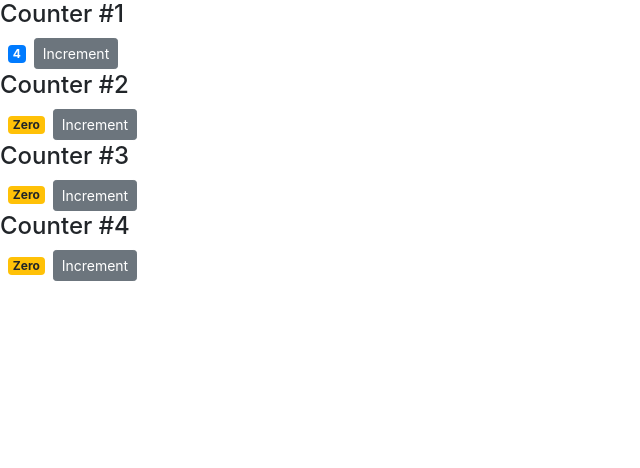
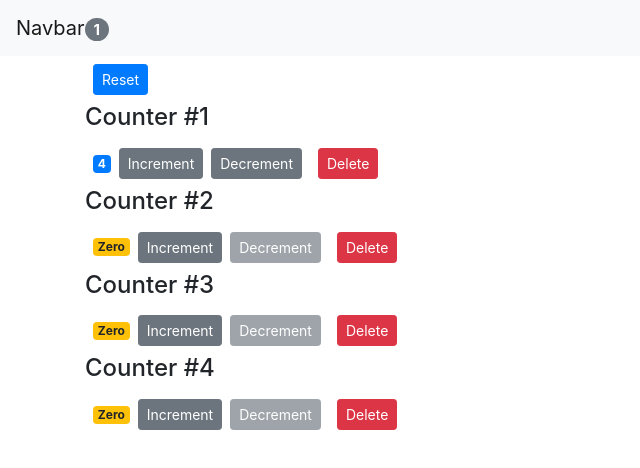
Before and after one commit to salvifaravi111/first-react-app-demo, a React (Create React App) app: page / in a window 1280 px wide. Shown: the top 468 px of the page, without its empty margins (0-640 px from the left). Built offline with nearby package versions, Linux system fonts and the light colour scheme.

Commit message:
final commit includes multiple components running synchronously from one parent

```diff
--- a/src/App.js
+++ b/src/App.js
@@ -1,25 +1,64 @@
-import logo from './logo.svg';
+import React, { Component } from 'react';
+import NavBar from './components/navbar';
+import Counters from './components/counters';
 import './App.css';
 
-function App() {
-  return (
-    <div className="App">
-      <header className="App-header">
-        <img src={logo} className="App-logo" alt="logo" />
-        <p>
-          Edit <code>src/App.js</code> and save to reload.
-        </p>
-        <a
-          className="App-link"
-          href="https://reactjs.org"
-          target="_blank"
-          rel="noopener noreferrer"
-        >
-          Learn React
-        </a>
-      </header>
-    </div>
-  );
+class App extends Component {
+  constructor(props) {
+    super(props);
+  }
+
+  state = {
+    counters: [
+        {id: 1, value: 4},
+        {id: 2, value: 0},
+        {id: 3, value: 0},
+        {id: 4, value: 0}
+    ]
+  };
+
+  handleIncrement = counter => {
+    //console.log(counter);
+    const counters = [...this.state.counters];
+    const index = counters.indexOf(counter);
+    counters[index] = {...counter};
+    counters[index].value++;
+    this.setState({counters});
+  };
+
+  handleDecrement = counter => {
+    //console.log(counter);
+    const counters = [...this.state.counters];
+    const index = counters.indexOf(counter);
+    counters[index] = {...counter};
+    counters[index].value--;
+    this.setState({counters});
+  };
+
+  handleDelete = (counterId) => {
+      //console.log("gg", counterId);
+      const counters = this.state.counters.filter(c => c.id !== counterId);
+      this.setState({counters});
+  };
+
+  handleReset = () => {
+      const counters = this.state.counters.map(c => {
+          c.value = 0;
+          return c;
+      });
+      this.setState({counters});
+  };
+
+  render() {
+    return (
+      <React.Fragment>
+        <NavBar totalCounters={this.state.counters.filter(c => c.value > 0).length} />
+        <main className="container">
+          <Counters counters={this.state.counters} onReset={this.handleReset} onIncrement={this.handleIncrement} onDecrement={this.handleDecrement} onDelete={this.handleDelete} />
+        </main>
+      </React.Fragment>
+    );
+  }
 }
 
 export default App;
--- a/src/components/counter.jsx
+++ b/src/components/counter.jsx
@@ -3,10 +3,10 @@
 class Counter extends Component {
     /*state is a speical property in react component which
     is like an object that includes any data that the component needs*/
-    state = {
-        value: this.props.value
+    /*state = {
+        value: this.props.counter.value
         //tags: ["tag1", "tag2", "tag3"]
-    };
+    };*/
 
     /*constructor() {
         super();
@@ -34,31 +34,38 @@
     };*/
 
     //without using constructor for binding "this" to following function we can use arrow function on the method
-    handleIncrement = (product) => {
-        console.log(product);
+    /*handleIncrement = (product) => {
+        //console.log("xx", product);
         //console.log("Increment clicked");
         this.setState({value: this.state.value + 1});
-    };
+    };*/
 
     render() {
         return (
             <div>
                 {this.props.children}
                 <span className={this.getBadgeClasses()}>{this.formatCount()}</span>
-                <button onClick={ (product) => this.handleIncrement(product) } className="btn btn-secondary btn-sm">Increment</button>
+                <button onClick={ () => this.props.onIncrement(this.props.counter) } className="btn btn-secondary btn-sm">Increment</button>
+                <button disabled={this.disableValue()} onClick={ () => this.props.onDecrement(this.props.counter) } className="btn btn-secondary btn-sm m-2">Decrement</button>
+                <button onClick={ () => this.props.onDelete(this.props.counter.id) } className="btn btn-danger btn-sm m-2">Delete</button>
             </div>
         );
     }
 
     getBadgeClasses() {
         let classes = "badge m-2 badge-";
-        classes += this.state.value === 0 ? "warning" : "primary";
+        classes += this.props.counter.value === 0 ? "warning" : "primary";
         return classes;
     }
 
     formatCount() {
-        const { value: value } = this.state; //this is called object destructuring
+        const { value: value } = this.props.counter; //this is called object destructuring
         return value === 0 ? 'Zero' : value;
+    }
+
+    disableValue() {
+        const { value: value } = this.props.counter; //this is called object destructuring
+        return value === 0 ? true : false;
     }
 }
 
--- a/src/components/counters.jsx
+++ b/src/components/counters.jsx
@@ -4,20 +4,15 @@
 class Counters extends Component {
     constructor(props) {
         super(props);
-        this.state = {
-            counters: [
-                {id: 1, value: 4},
-                {id: 2, value: 0},
-                {id: 3, value: 0},
-                {id: 4, value: 0}
-            ]
-        };
+        //this.handleDelete = this.handleDelete.bind(this);
     }
 
     render() {
+        const {onReset, counters, onDelete, onIncrement, onDecrement} = this.props;
         return (
             <div>
-              {this.state.counters.map(counter => <Counter key={counter.id} value={counter.value}>
+              <button onClick={onReset} className="btn btn-primary btn-sm m-2">Reset</button>
+              {counters.map(counter => <Counter key={counter.id} onDelete={onDelete} onIncrement={onIncrement} onDecrement={onDecrement} counter={counter}>
                   <h4>Counter #{counter.id}</h4>
               </Counter>)}
             </div>
--- /dev/null
+++ b/src/components/navbar.jsx
@@ -0,0 +1,15 @@
+import React, { Component } from 'react';
+
+//Stateless functional component
+const NavBar = (props) => {
+    return (<nav className="navbar navbar-light bg-light">
+            <a className="navbar-brand" href="#">
+                Navbar
+                <span className="badge badge-pill badge-secondary">
+                    {props.totalCounters}
+                </span>
+            </a>
+        </nav>);
+}
+
+export default NavBar;
--- a/src/index.js
+++ b/src/index.js
@@ -4,11 +4,11 @@
 import App from './App';
 import reportWebVitals from './reportWebVitals';
 import 'bootstrap/dist/css/bootstrap.css';
-import Counters from './components/counters';
+
 
 ReactDOM.render(
   <React.StrictMode>
-    <Counters />
+    <App />
   </React.StrictMode>,
   document.getElementById('root')
 );
```
